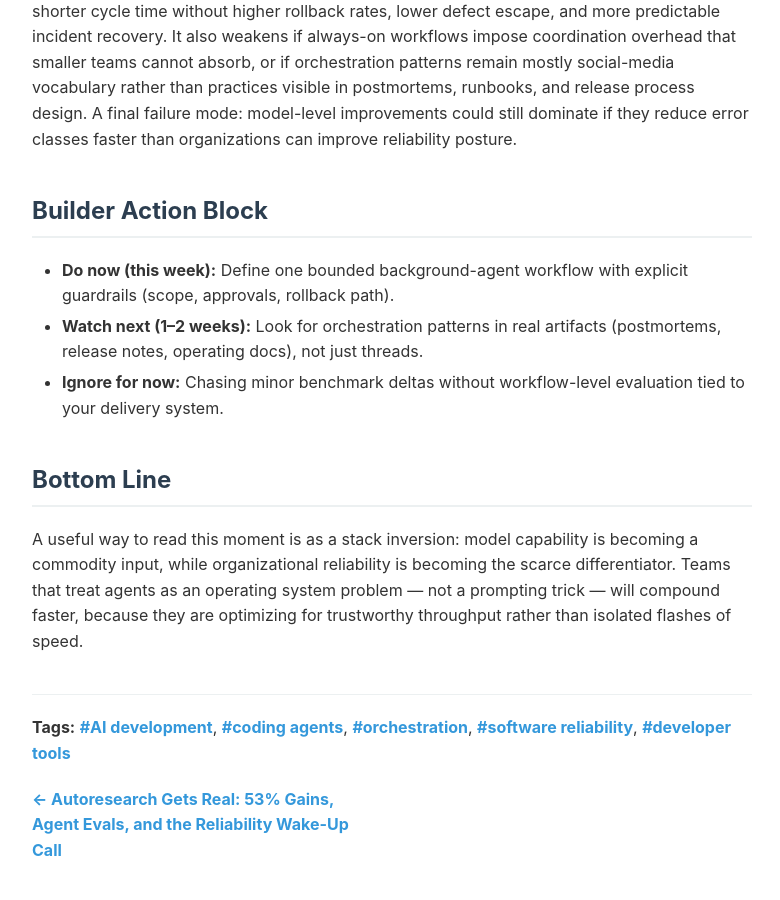
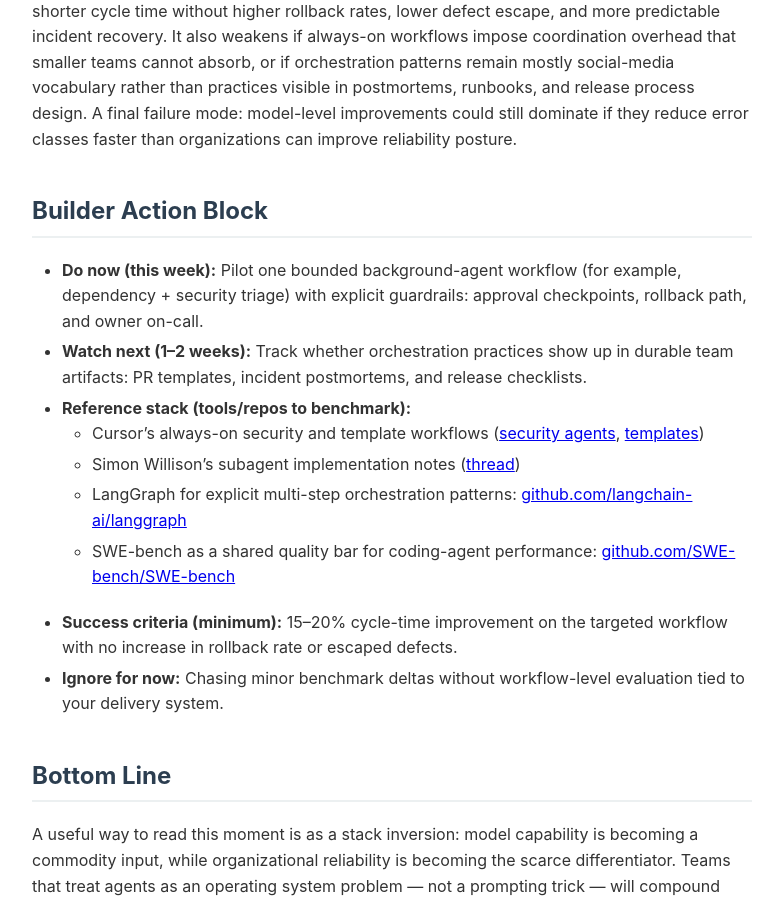
Before and after one commit to henn0124/ai-pulse-feed, a Jekyll site: the page built from _posts/2026-03-17-the-agentic-coding-stack-is-splitting-into-three-layers.md, in a window 1280 px wide and 900 px high, scrolled down 1727 px. Shown: the whole window, without its empty margins (248-1028 px from the left). Built offline with Jekyll 4.4.1, drawn with Linux system fonts in a browser that asks for light colours.

Commit message:
Make Builder Action Block tool- and repo-specific

```diff
--- a/_posts/2026-03-17-the-agentic-coding-stack-is-splitting-into-three-layers.md
+++ b/_posts/2026-03-17-the-agentic-coding-stack-is-splitting-into-three-layers.md
@@ -33,8 +33,14 @@ This argument breaks if these signals do not translate into measurable delivery
 
 ## Builder Action Block
 
-- **Do now (this week):** Define one bounded background-agent workflow with explicit guardrails (scope, approvals, rollback path).
-- **Watch next (1–2 weeks):** Look for orchestration patterns in real artifacts (postmortems, release notes, operating docs), not just threads.
+- **Do now (this week):** Pilot one bounded background-agent workflow (for example, dependency + security triage) with explicit guardrails: approval checkpoints, rollback path, and owner on-call.
+- **Watch next (1–2 weeks):** Track whether orchestration practices show up in durable team artifacts: PR templates, incident postmortems, and release checklists.
+- **Reference stack (tools/repos to benchmark):**
+  - Cursor’s always-on security and template workflows ([security agents](https://x.com/cursor_ai/status/2033595658951930073), [templates](https://x.com/cursor_ai/status/2033595661191680046))
+  - Simon Willison’s subagent implementation notes ([thread](https://x.com/simonw/status/2033545679491236149))
+  - LangGraph for explicit multi-step orchestration patterns: [github.com/langchain-ai/langgraph](https://github.com/langchain-ai/langgraph)
+  - SWE-bench as a shared quality bar for coding-agent performance: [github.com/SWE-bench/SWE-bench](https://github.com/SWE-bench/SWE-bench)
+- **Success criteria (minimum):** 15–20% cycle-time improvement on the targeted workflow with no increase in rollback rate or escaped defects.
 - **Ignore for now:** Chasing minor benchmark deltas without workflow-level evaluation tied to your delivery system.
 
 ## Bottom Line
```
Also changed, not shown: daily-blog/_TEMPLATE.md (+5 -3 lines).
